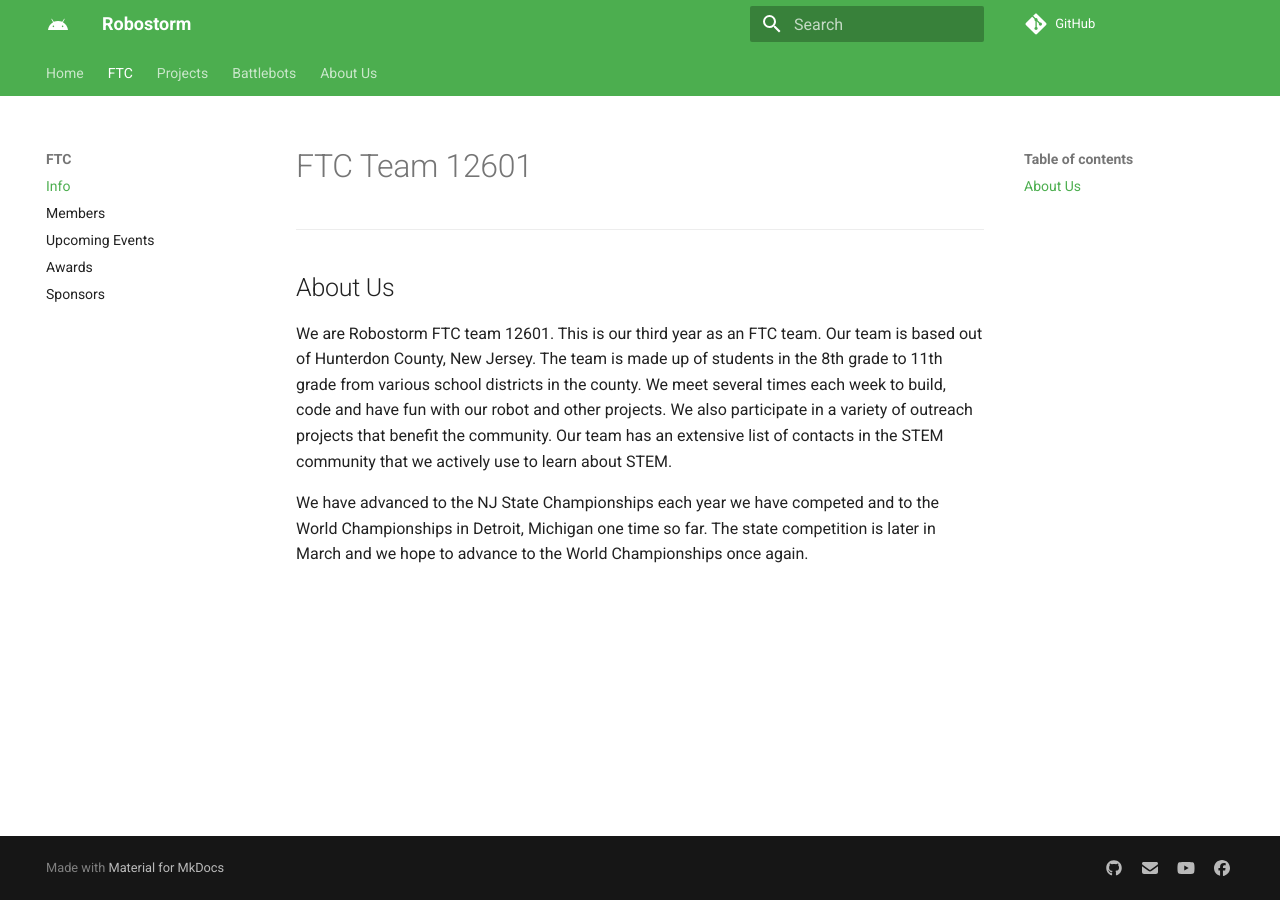
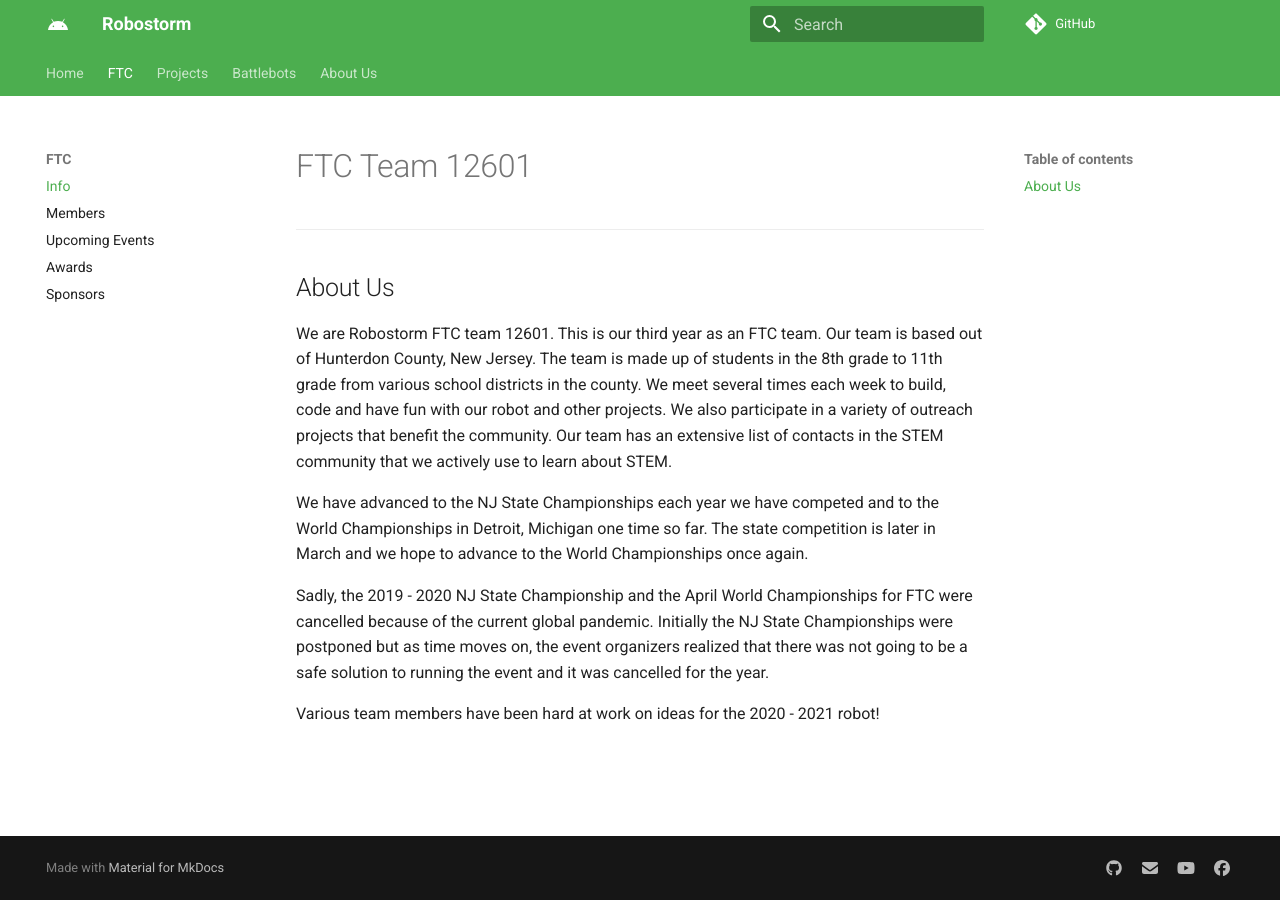
Before and after one commit to Robostorm/Website, an MkDocs documentation site: the page built from docs/FTC/info.md, in a window 1280 px wide. Built offline with MkDocs 1.6.1 and Material for MkDocs 9.7.7, drawn with Linux system fonts in a browser that asks for light colours.

Commit message:
Update info.md

```diff
--- a/docs/FTC/info.md
+++ b/docs/FTC/info.md
@@ -6,3 +6,7 @@
 We are Robostorm FTC team 12601. This is our third year as an FTC team. Our team is based out of Hunterdon County, New Jersey. The team is made up of students in the 8th grade to 11th grade from various school districts in the county. We meet several times each week to build, code and have fun with our robot and other projects. We also participate in a variety of outreach projects that benefit the community. Our team has an extensive list of contacts in the STEM community that we actively use to learn about STEM.
 
 We have advanced to the NJ State Championships each year we have competed and to the World Championships in Detroit, Michigan one time so far. The state competition is later in March and we hope to advance to the World Championships once again.
+
+Sadly, the 2019 - 2020 NJ State Championship and the April World Championships for FTC were cancelled because of the current global pandemic. Initially the NJ State Championships were postponed but as time moves on, the event organizers realized that there was not going to be a safe solution to running the event and it was cancelled for the year.
+
+Various team members have been hard at work on ideas for the 2020 - 2021 robot!
```
